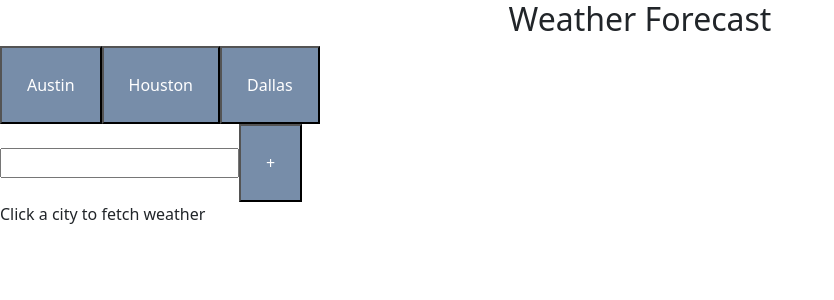
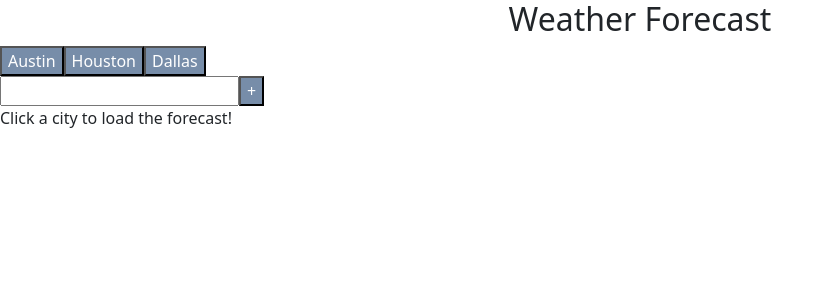
Before and after one commit to oliviamates/cs378-p4, a React (Create React App) app: page / in a window 1280 px wide. Shown: the top 300 px of the page, without its empty margins (0-834 px from the left). Built offline with nearby package versions, Linux system fonts and the light colour scheme.

Commit message:
fixing css

```diff
--- a/src/App.css
+++ b/src/App.css
@@ -9,7 +9,7 @@ body {
 button {
   background-color: #778da9;
   color: white;
-  padding: 25px;
+  margin: 25px;
 
 }
 
--- a/src/App.js
+++ b/src/App.js
@@ -58,7 +58,7 @@ function App() {
           <p>Temperature: {weatherData.hourly.temperature_2m[0]}°F</p>
         </div>
       ) : (
-        <p>Click a city to fetch weather</p>
+        <p>Click a city to load the forecast!</p>
       )}
 
     </div>
```
Also changed, not shown: 10 other files (tests, documents, lock files or other folders).
